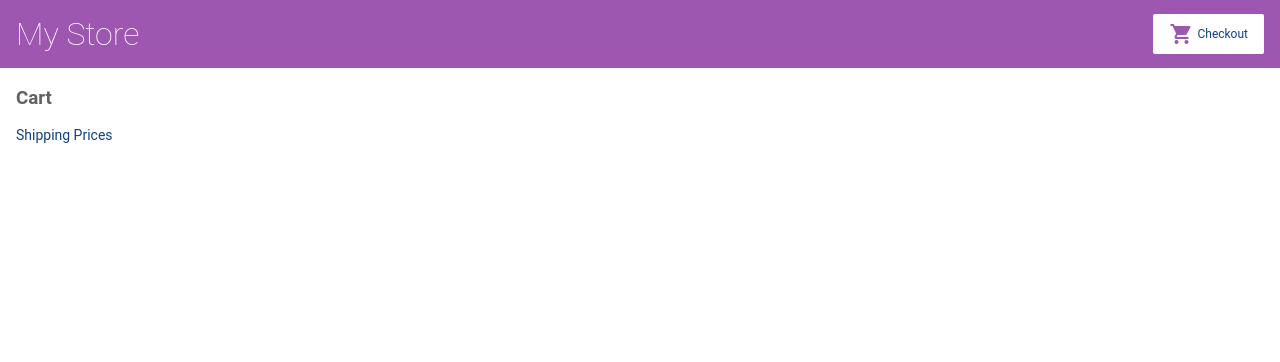
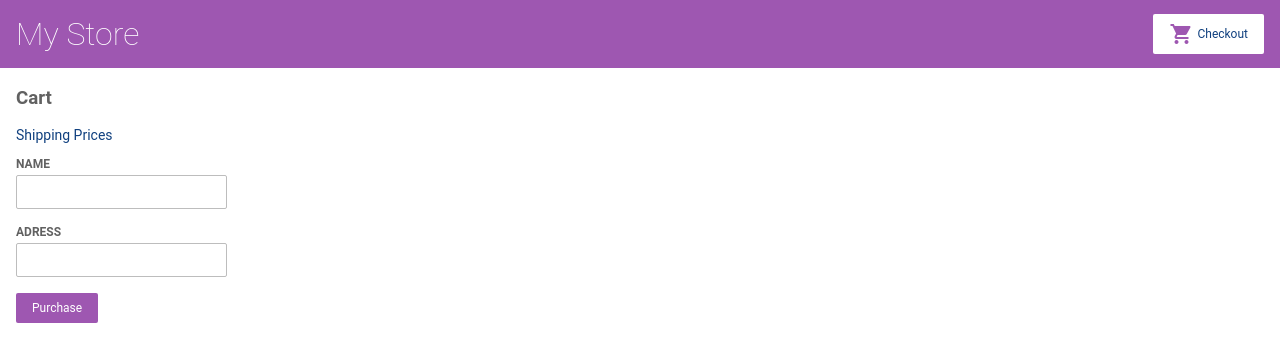
Before and after one commit to Verenasworld/angular-MyStore, an Angular app: page /cart in a window 1280 px wide. Shown: the top 362 px of the page. Built offline with nearby package versions, Linux system fonts and the light colour scheme.

Commit message:
checkout form model

```diff
--- a/src/app/cart/cart.component.html
+++ b/src/app/cart/cart.component.html
@@ -7,3 +7,20 @@
     <span>{{ item.name}}</span>
     <span>{{ item.price| currency}}</span>
 </div>
+<form [formGroup]="checkoutForm" (ngSubmit)="onSubmit(checkoutForm.value)">
+
+<div>
+  <label for="name">
+    Name
+  </label>
+  <input type="text" id = "name" formControlName ="name">
+</div>
+<div>
+  <label for="adress">
+    Adress
+  </label>
+  <input type="text" id = "adress" formControlName ="adress">
+</div>
+
+  <button class="button" type="submit">Purchase</button>
+</form>
--- a/src/app/cart/cart.component.ts
+++ b/src/app/cart/cart.component.ts
@@ -31,5 +31,11 @@
       adress: ''
     });
   }
+onSubmit(customerDate){
+  //Process checkout data here
+  console.warn('Your order has been submited' , customerDate);
 
+  this.items = this.cartService.clearCart();
+  this.checkoutForm.reset();
 }
+}
```
